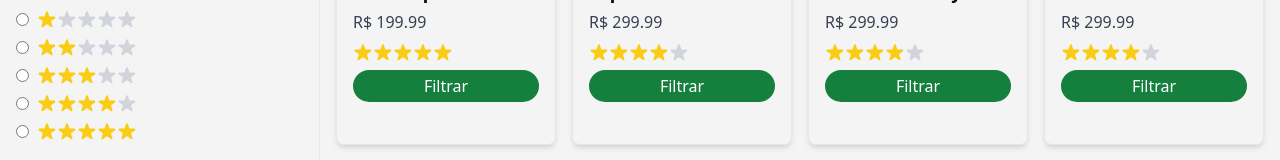
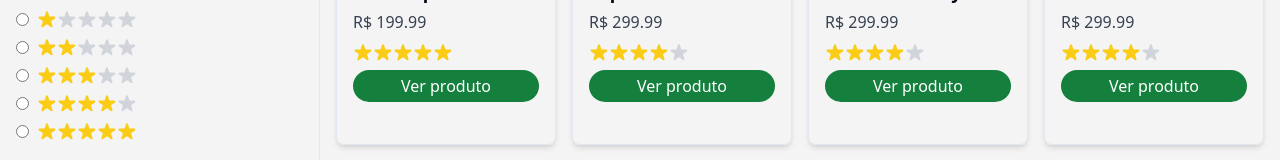
Before and after one commit to GabryelKadmo/kactus-store, a React (Vite) app: page /produtos in a window 1280 px wide. Shown: the part 409-569 px from the top of the page. Built offline with nearby package versions, Linux system fonts and the light colour scheme; a web font is replaced by a local one.

Commit message:
fix: changing product button

```diff
--- a/src/pages/ProductsPage/ProductsPage.tsx
+++ b/src/pages/ProductsPage/ProductsPage.tsx
@@ -302,7 +302,7 @@ export default function ProductsPage() {
                 ))}
               </div>
               <button className="mt-2 px-4 py-1 w-full transition duration-300 bg-green-700 text-white rounded-2xl hover:bg-green-600">
-                Filtrar
+                Ver produto
               </button>
             </div>
           ))}
```
